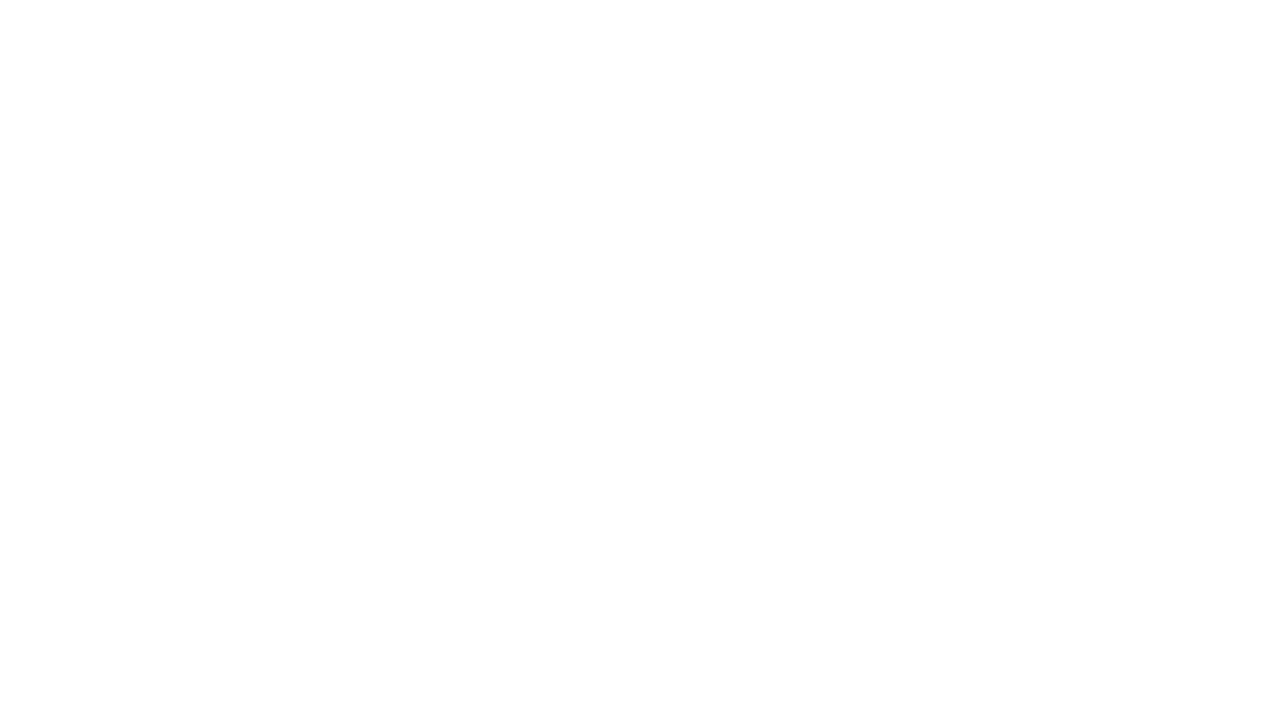
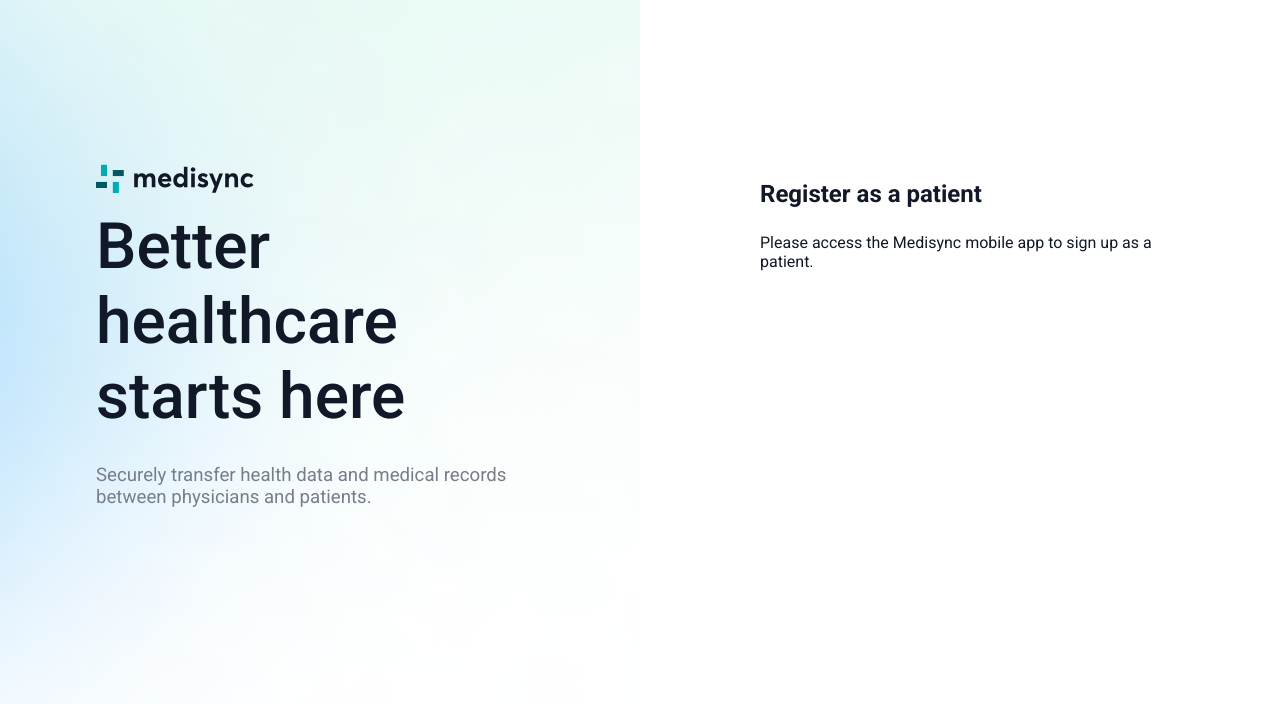
Before and after one commit to ryanzhxu/Pangea-Securathon, a React (Create React App) app in the folder client/: page /register/patient in a window 1280 px wide. Before the commit this address had no page. Shown: the top 704 px of the page. Built offline with nearby package versions, Linux system fonts and the light colour scheme.

Commit message:
Cleaned up unused imports

```diff
--- a/client/src/App.js
+++ b/client/src/App.js
@@ -5,7 +5,7 @@ import { Routes, Route } from 'react-router-dom';
 import GetStart from './pages/GetStart';
 import SignIn from './pages/SignIn';
 import Register from './pages/register/Register';
-
+import RegisterPatient from './pages/register/RegisterPatient';
 
 function App() {
   return (
@@ -15,6 +15,7 @@ function App() {
         <Route path="/getstart" element={<GetStart />} />
         <Route path="/signin" element={<SignIn />} />
         <Route path="/register/physician" element={<Register isPhysician />} />
+        <Route path="/register/patient" element={<RegisterPatient />} />
       </Routes>
     </div>
   );
--- a/client/src/pages/GetStart.js
+++ b/client/src/pages/GetStart.js
@@ -5,15 +5,7 @@ import logo from './startNow/images/logo.svg';
 import dots from './startNow/images/dots-one.png';
 // @ts-ignore
 import chevron from './startNow/images/chevron-right.png';
-import {
-  Button,
-  FormControl,
-  FormControlLabel,
-  Radio,
-  RadioGroup,
-  ToggleButton,
-  ToggleButtonGroup,
-} from '@mui/material';
+import { Button, FormControl, ToggleButton, ToggleButtonGroup } from '@mui/material';
 import { useNavigate } from 'react-router-dom';
 import './startNow/style/style.css';
 
@@ -46,7 +38,7 @@ const GetStart = () => {
             Sign in
           </a>
         </div>
-        <div style={{ textAlign: 'left', margin: '100px 120px' }}>
+        <div style={{ textAlign: 'left', margin: '160px 120px' }}>
           <h2>Get started now</h2>
           <h4 style={{ color: 'grey', fontWeight: 'normal' }}>
             To begin, tell us what type of account you're registering.
--- a/client/src/pages/register/Register.js
+++ b/client/src/pages/register/Register.js
@@ -1,6 +1,6 @@
 import React, { useState } from 'react';
 import PropTypes from 'prop-types';
-import { FormControl, InputLabel, Input, FormHelperText, FormGroup, Button, TextField } from '@mui/material';
+import { FormControl, FormGroup, Button, TextField } from '@mui/material';
 // @ts-ignore
 import logo from '../startNow/images/logo.svg';
 // @ts-ignore
@@ -64,7 +64,7 @@ const Register = ({ isPhysician }) => {
         </div>
       </div>
       <div className="right-section">
-        <div style={{ textAlign: 'left', margin: '100px 120px' }}>
+        <div style={{ textAlign: 'left', margin: '160px 120px' }}>
           <h2 style={{ marginBottom: '25px', color: '#111827' }}>Register as a physician</h2>
           <form onSubmit={handleSubmit}>
             <FormGroup>
--- /dev/null
+++ b/client/src/pages/register/RegisterPatient.js
@@ -0,0 +1,35 @@
+import React, { useState } from 'react';
+import { FormControl, FormGroup, Button, TextField } from '@mui/material';
+// @ts-ignore
+import logo from '../startNow/images/logo.svg';
+// @ts-ignore
+import dots from '../startNow/images/dots-two.png';
+import SERVER_URL from '../../config';
+import '../startNow/style/style.css';
+
+const RegisterPatient = () => {
+  return (
+    <div className="wrapper">
+      <div className="left-section">
+        <div className="left-section-content">
+          <img src={logo} className="logo" />
+          <div className="header">Better healthcare starts here</div>
+          <div className="subtext">
+            Securely transfer health data and medical records between physicians and patients.
+          </div>
+          <div className="dots-container">
+            <img src={dots} className="logo" />
+          </div>
+        </div>
+      </div>
+      <div className="right-section">
+        <div style={{ textAlign: 'left', margin: '180px 120px' }}>
+          <h2 style={{ marginBottom: '25px', color: '#111827' }}>Register as a patient</h2>
+          <div className="patient-subtext">Please access the Medisync mobile app to sign up as a patient.</div>
+        </div>
+      </div>
+    </div>
+  );
+};
+
+export default RegisterPatient;
--- a/client/src/pages/startNow/style/style.css
+++ b/client/src/pages/startNow/style/style.css
@@ -122,6 +122,6 @@
 .label {
   color: #777e89;
   font-size: 10.5pt;
-  margin-bottom: -3px;
+  margin-bottom: -6px;
   margin-left: 3px;
 }
```
